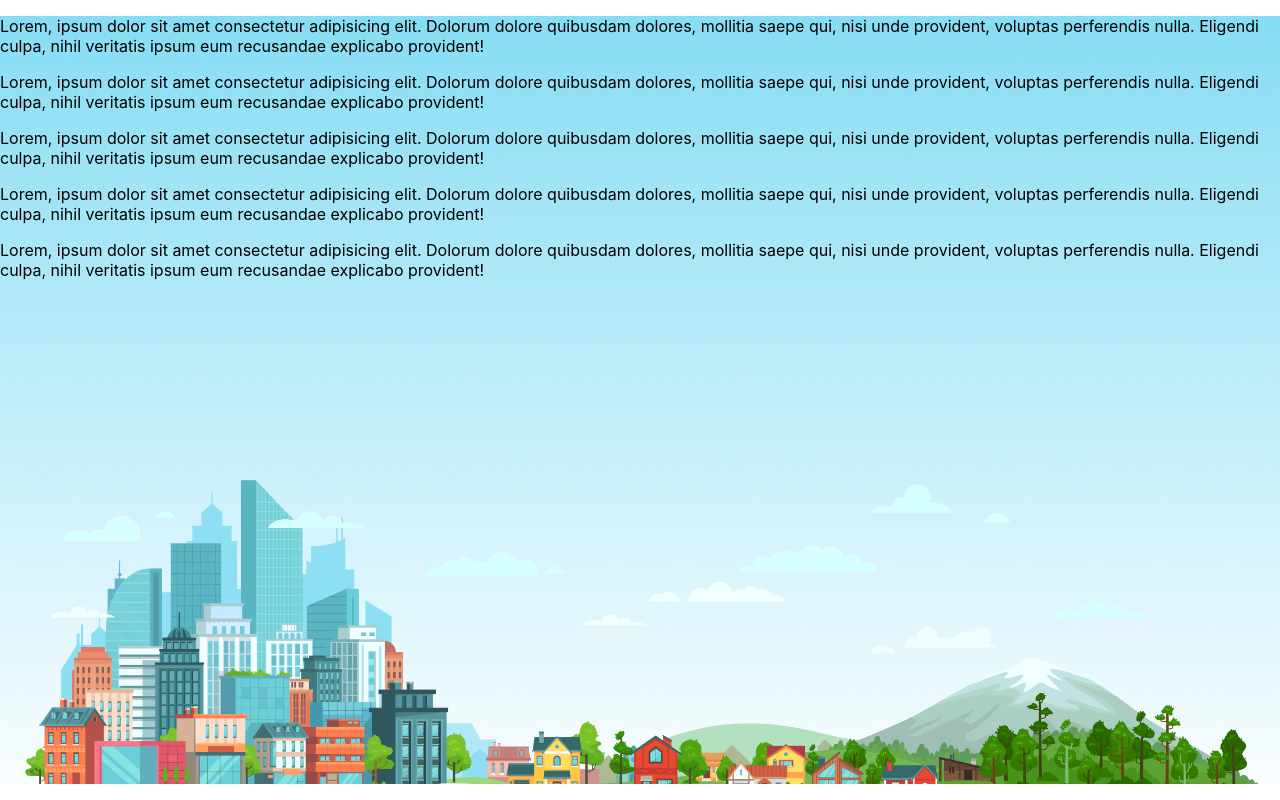
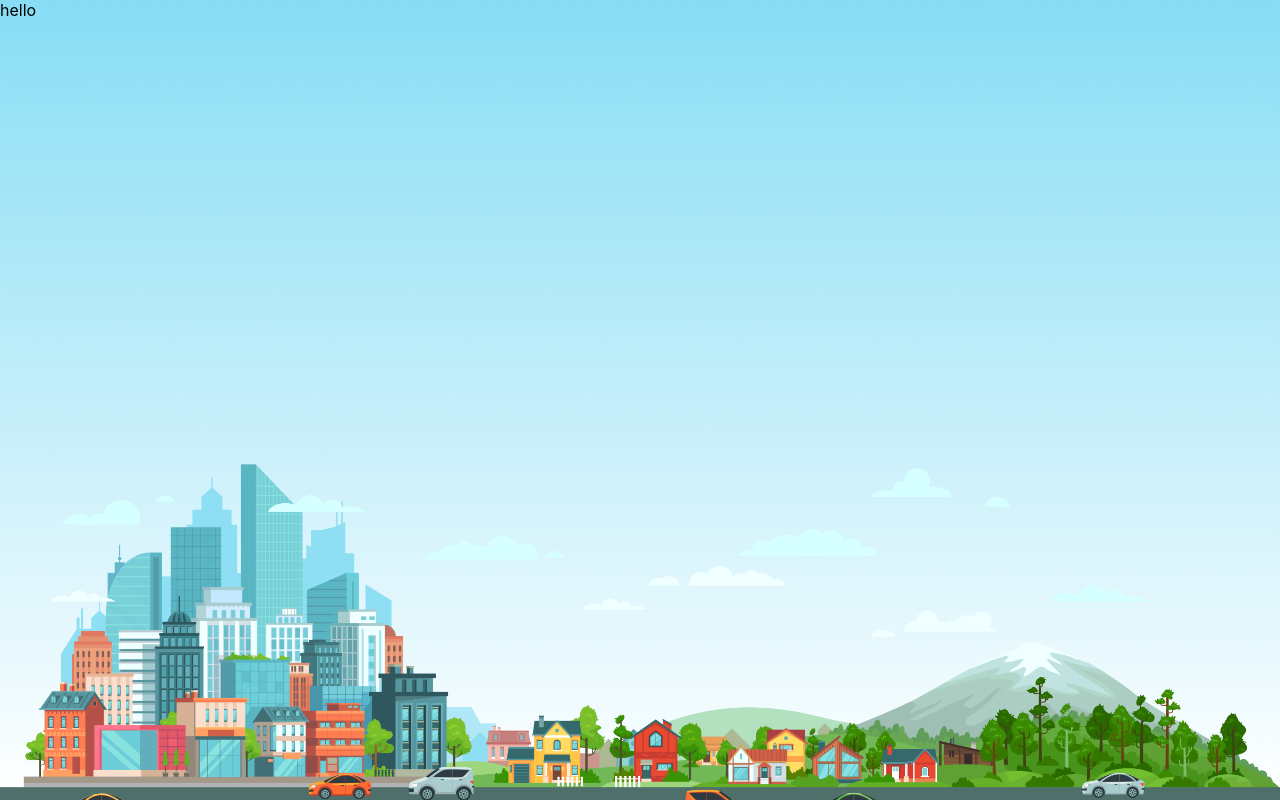
Before and after one commit to shawongithub/react-auth, a React (Create React App) app: page / in a window 1280 px wide. Built offline with nearby package versions, Linux system fonts and the light colour scheme.

Commit message:
header color setting matching with background

```diff
--- a/src/App.js
+++ b/src/App.js
@@ -1,8 +1,10 @@
 import Templates from './components/Templates/Templates'
+import Header from './components/Header/Header';
 
 function App() {
   return (
     <div>
+
       <Templates></Templates>
     </div>
   );
--- /dev/null
+++ b/src/components/Header/Header.css
@@ -0,0 +1,8 @@
+.header-container{
+    display: flex;
+    justify-content: space-between;
+    align-items: center;
+    height: 60px;
+    background-color: #88def4;
+
+}
--- /dev/null
+++ b/src/components/Header/Header.js
@@ -0,0 +1,17 @@
+import React from 'react';
+import './Header.css'
+
+const Header = () => {
+    return (
+        <div className="header-container">
+            <h2><i>City Travellers</i></h2>
+            <nav>
+                <a href="">home</a>
+                <a href="">login</a>
+                <a href="">contact</a>
+            </nav>
+        </div>
+    );
+};
+
+export default Header;
--- a/src/components/Templates/Templates.js
+++ b/src/components/Templates/Templates.js
@@ -4,25 +4,13 @@ const Templates = () => {
     const backgroundStyle = {
         backgroundImage: `url(${background})`,
         backgroundSize: 'cover',
-        height: '768px',
+        height: '800px'
     }
     return (
         <div style={backgroundStyle} >
-            <p>
-                Lorem, ipsum dolor sit amet consectetur adipisicing elit. Dolorum dolore quibusdam dolores, mollitia saepe qui, nisi unde provident, voluptas perferendis nulla. Eligendi culpa, nihil veritatis ipsum eum recusandae explicabo provident!
-            </p>
-            <p>
-                Lorem, ipsum dolor sit amet consectetur adipisicing elit. Dolorum dolore quibusdam dolores, mollitia saepe qui, nisi unde provident, voluptas perferendis nulla. Eligendi culpa, nihil veritatis ipsum eum recusandae explicabo provident!
-            </p>
-            <p>
-                Lorem, ipsum dolor sit amet consectetur adipisicing elit. Dolorum dolore quibusdam dolores, mollitia saepe qui, nisi unde provident, voluptas perferendis nulla. Eligendi culpa, nihil veritatis ipsum eum recusandae explicabo provident!
-            </p>
-            <p>
-                Lorem, ipsum dolor sit amet consectetur adipisicing elit. Dolorum dolore quibusdam dolores, mollitia saepe qui, nisi unde provident, voluptas perferendis nulla. Eligendi culpa, nihil veritatis ipsum eum recusandae explicabo provident!
-            </p>
-            <p>
-                Lorem, ipsum dolor sit amet consectetur adipisicing elit. Dolorum dolore quibusdam dolores, mollitia saepe qui, nisi unde provident, voluptas perferendis nulla. Eligendi culpa, nihil veritatis ipsum eum recusandae explicabo provident!
-            </p>
+            <div style={{ marginTop: '0px' }}>
+                hello
+            </div>
         </div>
     );
 };
```
